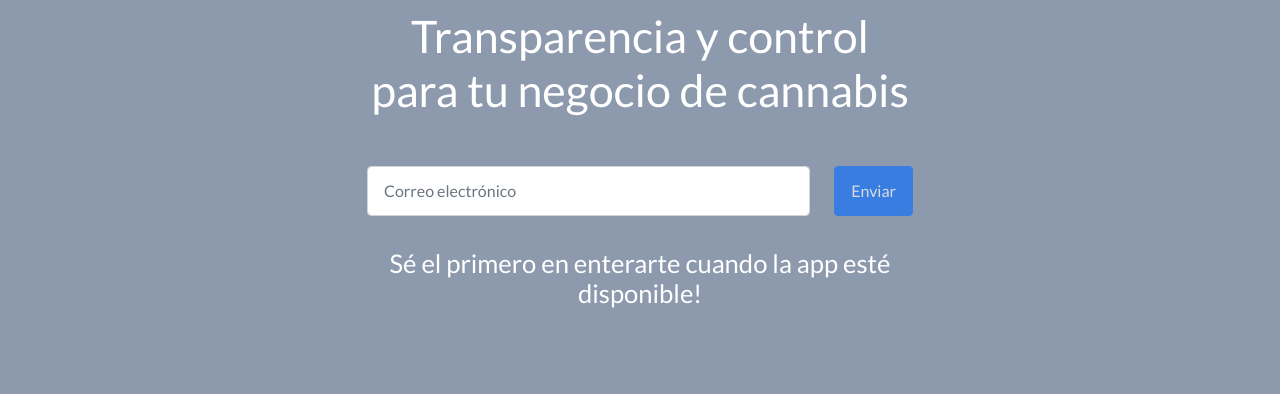
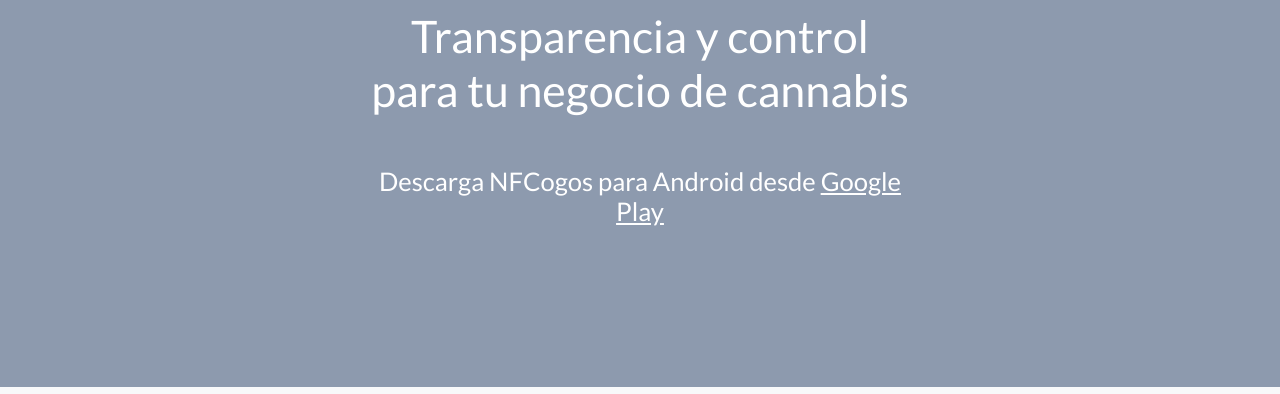
Before and after one commit to notsag-dev/landing-nfcogos-pages, a plain HTML site: page index.html in a window 1280 px wide. Shown: the part 406-800 px from the top of the page. Drawn offline with nearby package versions, Linux system fonts and the light colour scheme.

Commit message:
Remove email capture and just leave the Android app download link

```diff
--- a/index.html
+++ b/index.html
@@ -27,38 +27,10 @@
                             </container>
                             <!-- Page heading-->
                             <h1 class="mb-5">Transparencia y control para tu negocio de cannabis</h1>
-                            <!-- Signup form-->
-                            <!-- * * * * * * * * * * * * * * *-->
-                            <!-- * * SB Forms Contact Form * *-->
-                            <!-- * * * * * * * * * * * * * * *-->
-                            <!-- This form is pre-integrated with SB Forms.-->
-                            <!-- To make this form functional, sign up at-->
-                            <!-- https://startbootstrap.com/solution/contact-forms-->
-                            <!-- to get an API token!-->
-                            <form class="form-subscribe" id="contactForm" data-sb-form-api-token="API_TOKEN">
-                                <!-- Email address input-->
-                                <div class="row">
-                                    <div class="col">
-                                        <input class="form-control" id="email" type="email" name="email" placeholder="Correo electrónico" data-sb-validations="required,email" />
-                                        <div class="invalid-feedback text-white" data-sb-feedback="email:required">El correo electrónico no puede estar vacío.</div>
-                                        <div class="invalid-feedback text-white" data-sb-feedback="email:email">Correo electrónico inválido.</div>
-                                    </div>
-                                    <div class="col-auto"><button class="btn btn-primary" id="submitButton" type="submit">Enviar</button></div>
-                                </div>
-                                <!-- Submit success message-->
-                                <!---->
-                                <!-- This is what your users will see when the form-->
-                                <!-- has successfully submitted-->
-                                <div class="d-none" id="submitSuccessMessage">
-                                    <div class="text-center mb-3"><div class="fw-bolder">Perfecto! Estaremos en contacto contigo próximamente.</div></div>
-                                </div>
-                                <!-- Submit error message-->
-                                <!---->
-                                <!-- This is what your users will see when there is-->
-                                <!-- an error submitting the form-->
-                                <div class="d-none" id="submitErrorMessage"><div class="text-center text-danger mb-3">Error enviando tu correo. Intenta de nuevo más tarde.</div></div>
-                            </form>
-                            <h2 class="mb-5">Sé el primero en enterarte cuando la app esté disponible!</h2>
+                            <h2 class="mb-3">
+                                Descarga NFCogos para Android desde
+                                <a href="https://play.google.com/store/apps/details?id=com.nfcogos" style="color: #ffffff">Google Play</a>
+                            </h2>
                         </div>
                     </div>
                 </div>
```
